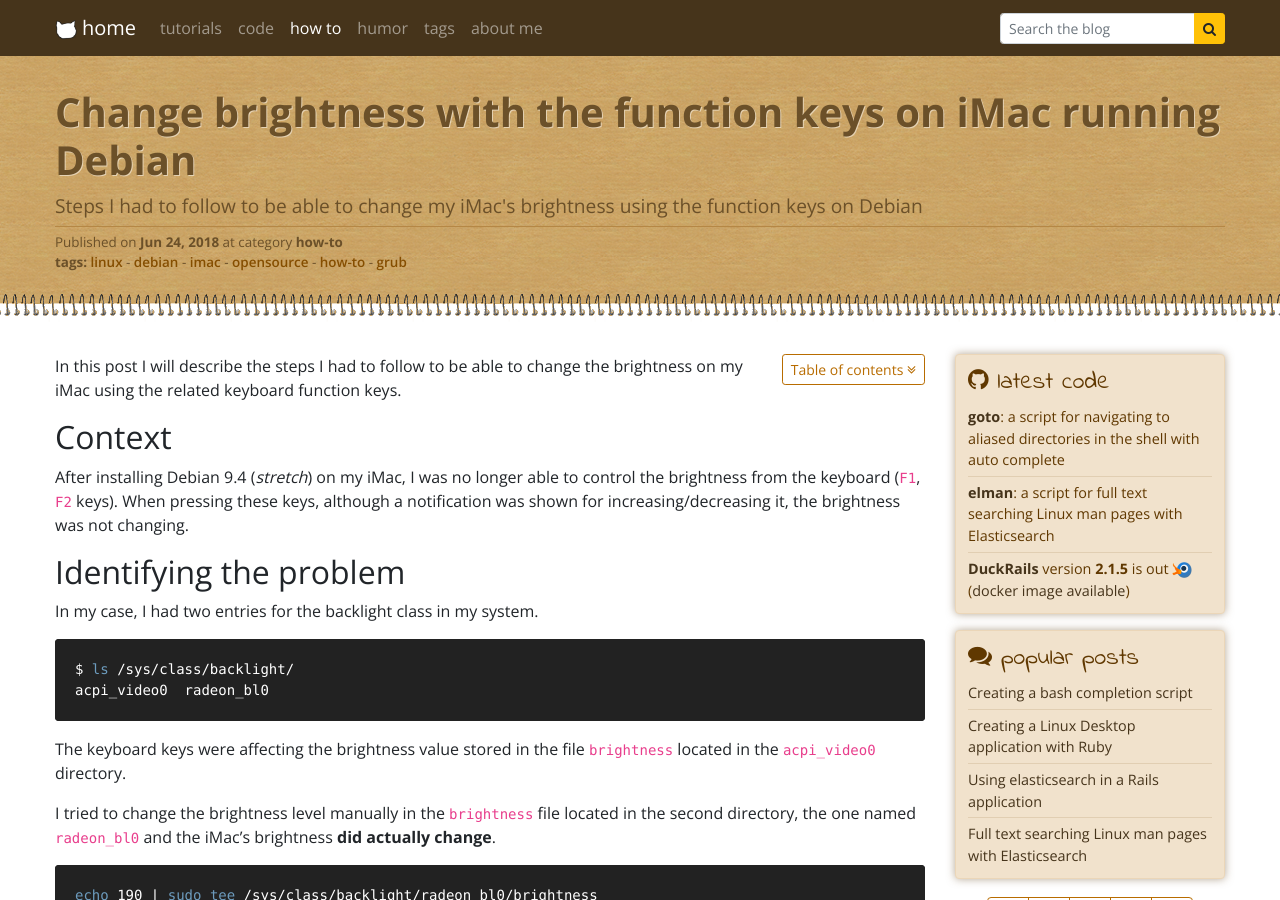
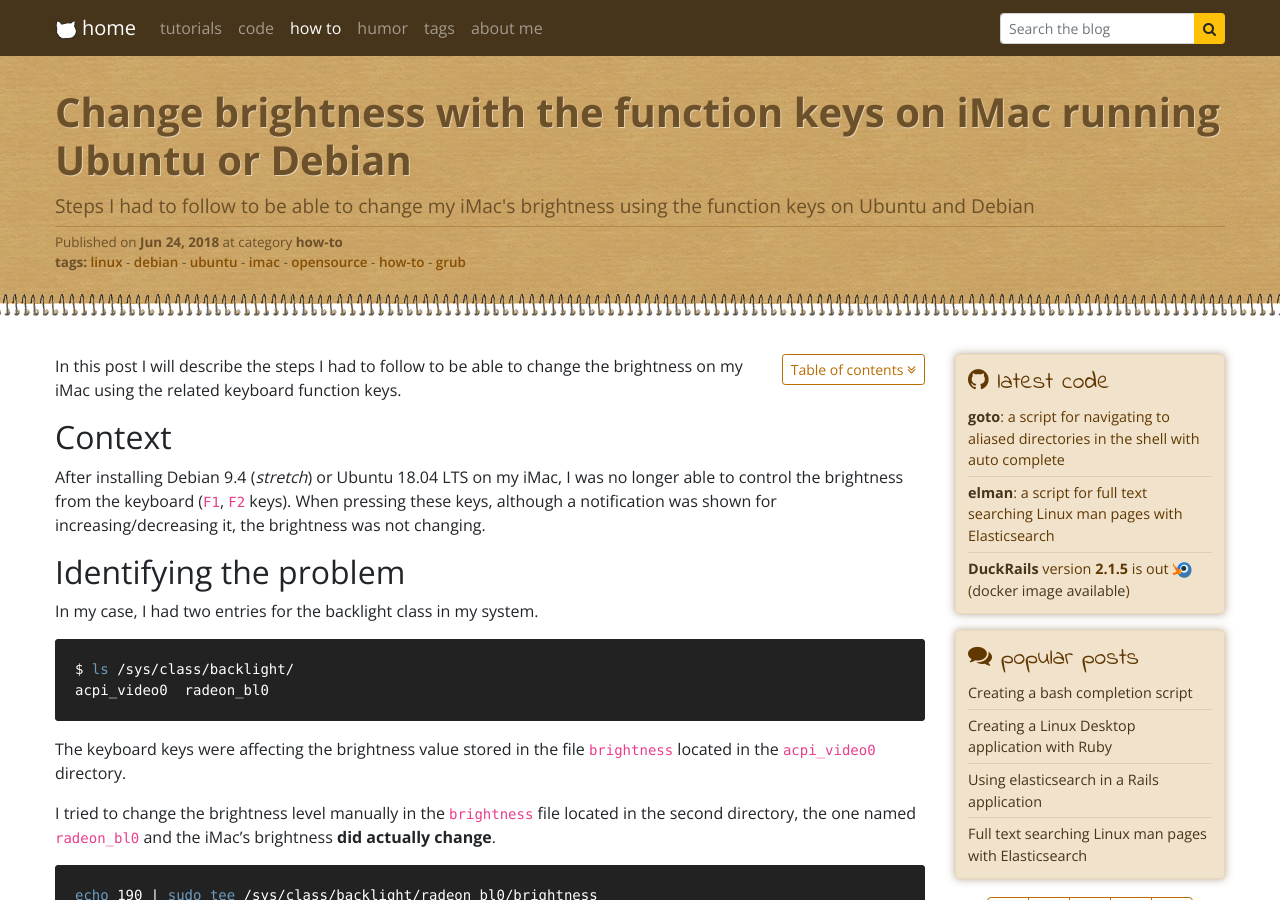
Before and after one commit to iridakos/iridakos.github.io, a Jekyll site: the page built from _posts/2018-06-24-debian-imac-backlight-keyboard.markdown, in a window 1280 px wide and 900 px high. Built offline with Jekyll 4.4.1, drawn with Linux system fonts in a browser that asks for light colours; nearby versions of some CDN libraries; comment, search, counter and statistics services are not loaded.

Commit message:
Include ubuntu

```diff
--- a/_posts/2018-06-24-debian-imac-backlight-keyboard.markdown
+++ b/_posts/2018-06-24-debian-imac-backlight-keyboard.markdown
@@ -1,7 +1,7 @@
 ---
 layout: default
-title:  "Change brightness with the function keys on iMac running Debian"
-description: "Steps I had to follow to be able to change my iMac's brightness using the function keys on Debian"
+title:  "Change brightness with the function keys on iMac running Ubuntu or Debian"
+description: "Steps I had to follow to be able to change my iMac's brightness using the function keys on Ubuntu and Debian"
 date: 2018-06-24 18:00:00 +0300
 image: "https://iridakos.com/assets/images/posts/debian-backlight/brightness.jpg"
 category: "how-to"
@@ -10,6 +10,7 @@
 tags:
   - linux
   - debian
+  - ubuntu
   - imac
   - opensource
   - how-to
@@ -24,7 +25,7 @@
 
 ## Context
 
-After installing Debian 9.4 (*stretch*) on my iMac, I was no longer able to control the brightness from the keyboard (`F1`, `F2` keys). When pressing these keys, although a notification was shown for increasing/decreasing it, the brightness was not changing.
+After installing Debian 9.4 (*stretch*) or Ubuntu 18.04 LTS on my iMac, I was no longer able to control the brightness from the keyboard (`F1`, `F2` keys). When pressing these keys, although a notification was shown for increasing/decreasing it, the brightness was not changing.
 
 ## Identifying the problem
 
```
